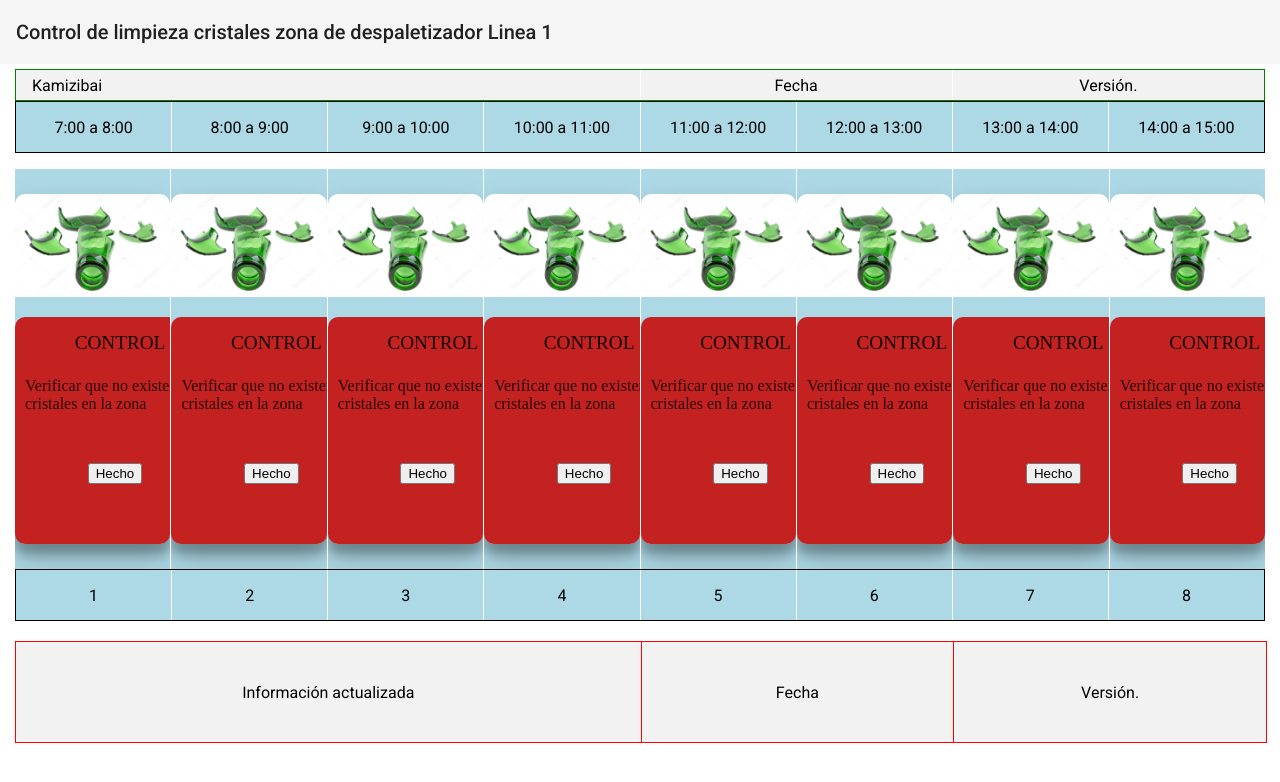
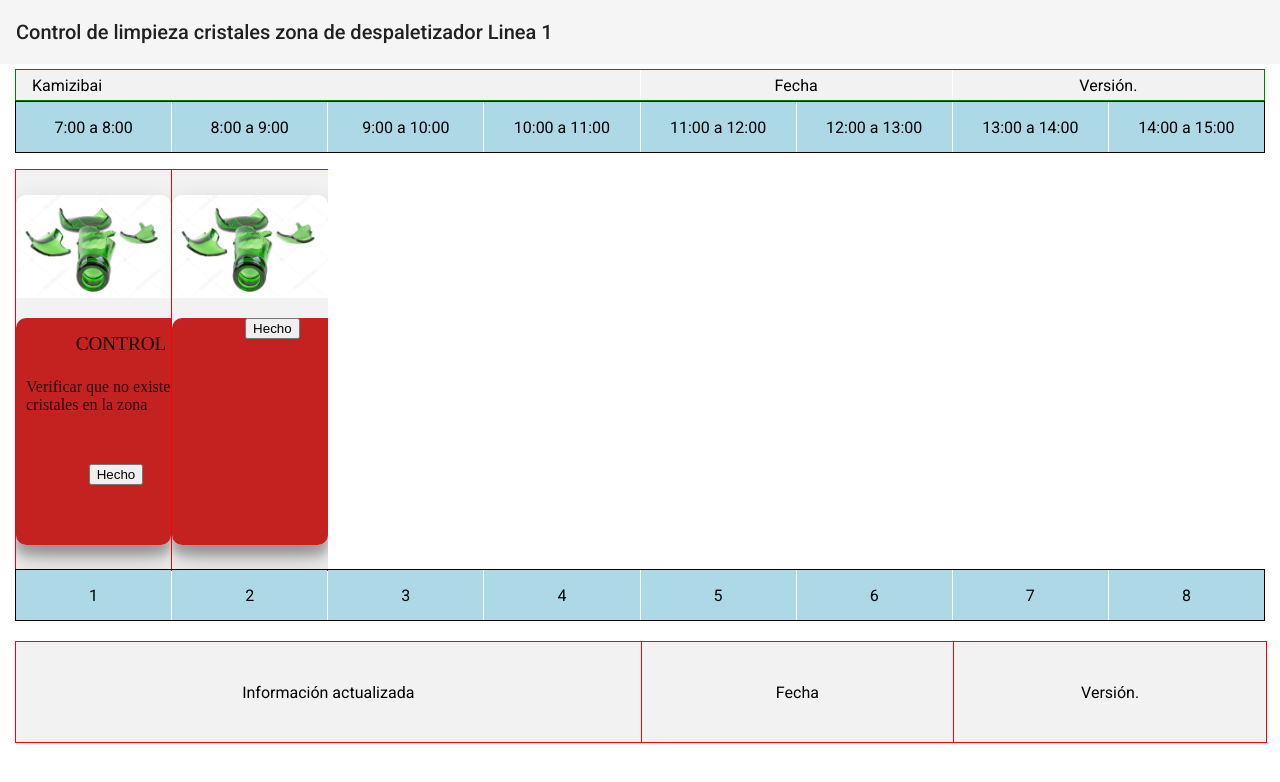
Before and after one commit to Landaluza/kamishibai, an Angular app: page / in a window 1280 px wide. Shown: the top 782 px of the page. Built offline with nearby package versions, Linux system fonts and the light colour scheme.

Commit message:
Funciona botones separados

```diff
--- a/src/app/app.component.html
+++ b/src/app/app.component.html
@@ -27,6 +27,7 @@ https://stackblitz.com/edit/angular-material2-grid-example?embed=1&file=app/app.
           </mat-grid-tile>
       </mat-grid-list>
 
+      <!--** Grid de horas *******************************************/ -->
       <mat-grid-list cols="8" rowHeight="50px" gutterSize="1px" [style.border]="'1px solid black'">
           <mat-grid-tile
              *ngFor="let tile of tiles"
@@ -34,10 +35,6 @@ https://stackblitz.com/edit/angular-material2-grid-example?embed=1&file=app/app.
              [rowspan]="tile.rows"
              [style.background]="tile.color">
            {{tile.text}}
-
-           <!-- <mat-grid-tile-footer>
-             <h3>Footer</h3>
-             </mat-grid-tile-footer> -->
 
           </mat-grid-tile>
        </mat-grid-list>
@@ -50,29 +47,41 @@ https://stackblitz.com/edit/angular-material2-grid-example?embed=1&file=app/app.
       </mat-grid-tile-header>
 
       <mat-grid-tile
-      *ngFor="let tile of tiles"
-      [colspan]="tile.cols"
-      [rowspan]="tile.rows"
-      [style.background]="tile.color">
-
-      <!-- https://codepen.io/eped22/pen/PzALNq -->
+    [style.background]="'#F2F2F2'"
+    [style.border-left]="'1px solid red'"
+    [style.border-top]="'1px solid red'"
+    [style.border-bottom]="'1px solid red'"
+    >
     <div  class="card">
-        <div #overlay class="overlay">
+      <div #overlay0 class="overlay">
         <h4>CONTROL</h4>
         <p>Verificar que no existen cristales en la zona</p>
         <!-- <a href="http://www.google.com/" target="_blank" class='button'>Hecho</a> -->
         <!-- <a href="http://www.google.com/" target="_blank" button class ="btn-material">Hecho</a> -->
 
-          <button (click)=onClickMe()>Hecho</button>
+        <button (click)=onClickHecho(0)>Hecho</button>
 
       </div>
     </div>
+    </mat-grid-tile>
+
+    <mat-grid-tile
+    [style.background]="'#F2F2F2'"
+    [style.border-left]="'1px solid red'"
+    [style.border-top]="'1px solid red'"
+    [style.border-bottom]="'1px solid red'"
+    >
+    <div  class="card">
+      <div #overlay1 class="overlay">
+        <button (click)=onClickHecho(1)>Hecho</button>
+      </div>
+    </div>
+    </mat-grid-tile>
 
     <!-- <mat-grid-tile-footer>
       <h3>Footer</h3>
       </mat-grid-tile-footer> -->
 
-  </mat-grid-tile>
     </mat-grid-list>
 
 <mat-grid-list cols="8" rowHeight="50px" gutterSize="1px" [style.border]="'1px solid black'">
--- a/src/app/app.component.ts
+++ b/src/app/app.component.ts
@@ -1,50 +1,65 @@
-import { Component, Renderer2, AfterViewInit, ViewChild, ElementRef} from '@angular/core';
+import {
+  Component,
+  Renderer2,
+  AfterViewInit,
+  ViewChild,
+  ElementRef
+} from "@angular/core";
 
 export interface Tile {
   cols: number;
   rows: number;
   text: string;
   border: string;
- }
+}
 @Component({
-  selector: 'app-root',
-  templateUrl: './app.component.html',
-  styleUrls: ['./app.component.css']
+  selector: "app-root",
+  templateUrl: "./app.component.html",
+  styleUrls: ["./app.component.css"]
 })
 export class AppComponent {
-  @ViewChild('overlay', {static: false}) test: ElementRef;
+  @ViewChild("overlay0", { static: false }) card0: ElementRef;
+  @ViewChild("overlay1", { static: false }) card1: ElementRef;
 
   constructor(private renderer: Renderer2) {}
 
-   tiles = [
-    {text: '7:00 a 8:00', cols: 1, rows: 1, color: '#ADD8E6'},
-    {text: '8:00 a 9:00', cols: 1, rows: 1, color: '#ADD8E6'},
-    {text: '9:00 a 10:00', cols: 1, rows: 1, color: '#ADD8E6'},
-    {text: '10:00 a 11:00', cols: 1, rows: 1, color: '#ADD8E6'},
-    {text: '11:00 a 12:00', cols: 1, rows: 1, color: '#ADD8E6'},
-    {text: '12:00 a 13:00', cols: 1, rows: 1, color: '#ADD8E6'},
-    {text: '13:00 a 14:00', cols: 1, rows: 1, color: '#ADD8E6'},
-    {text: '14:00 a 15:00', cols: 1, rows: 1, color: '#ADD8E6'},
+  tiles = [
+    { text: "7:00 a 8:00", cols: 1, rows: 1, color: "#ADD8E6" },
+    { text: "8:00 a 9:00", cols: 1, rows: 1, color: "#ADD8E6" },
+    { text: '9:00 a 10:00', cols: 1, rows: 1, color: '#ADD8E6' },
+    { text: '10:00 a 11:00', cols: 1, rows: 1, color: '#ADD8E6' },
+    { text: '11:00 a 12:00', cols: 1, rows: 1, color: '#ADD8E6' },
+    { text: '12:00 a 13:00', cols: 1, rows: 1, color: '#ADD8E6' },
+    { text: '13:00 a 14:00', cols: 1, rows: 1, color: '#ADD8E6' },
+    { text: '14:00 a 15:00', cols: 1, rows: 1, color: '#ADD8E6' }
   ];
 
   tilesFooter = [
-    {text: '1', cols: 1, rows: 1, color: '#ADD8E6'},
-    {text: '2', cols: 1, rows: 1, color: '#ADD8E6'},
-    {text: '3', cols: 1, rows: 1, color: '#ADD8E6'},
-    {text: '4', cols: 1, rows: 1, color: '#ADD8E6'},
-    {text: '5', cols: 1, rows: 1, color: '#ADD8E6'},
-    {text: '6', cols: 1, rows: 1, color: '#ADD8E6'},
-    {text: '7', cols: 1, rows: 1, color: '#ADD8E6'},
-    {text: '8', cols: 1, rows: 1, color: '#ADD8E6'},
+    { text: '1', cols: 1, rows: 1, color: '#ADD8E6' },
+    { text: '2', cols: 1, rows: 1, color: '#ADD8E6' },
+    { text: '3', cols: 1, rows: 1, color: '#ADD8E6' },
+    { text: '4', cols: 1, rows: 1, color: '#ADD8E6' },
+    { text: '5', cols: 1, rows: 1, color: '#ADD8E6' },
+    { text: '6', cols: 1, rows: 1, color: '#ADD8E6' },
+    { text: '7', cols: 1, rows: 1, color: '#ADD8E6' },
+    { text: '8', cols: 1, rows: 1, color: '#ADD8E6' }
   ];
   title = 'kamizibai';
 
-
- onClickMe(){
-  // alert("Has pulsado boton")
-  // console.log(this.test.nativeElement);
-  this.renderer.setStyle(this.test.nativeElement, 'backgroundColor', 'green');
+  onClickHecho(numCard) {
+    switch (numCard) {
+      case 0:
+        this.renderer.setStyle(
+          this.card0.nativeElement, 'backgroundColor', 'green'
+        );
+        break;
+      case 1:
+        this.renderer.setStyle(
+          this.card1.nativeElement,
+          'backgroundColor',
+          'green'
+        );
+        break;
+    }
+  }
 }
-
-
-}
```
Lines whose indentation alone changed are shown as unchanged.
